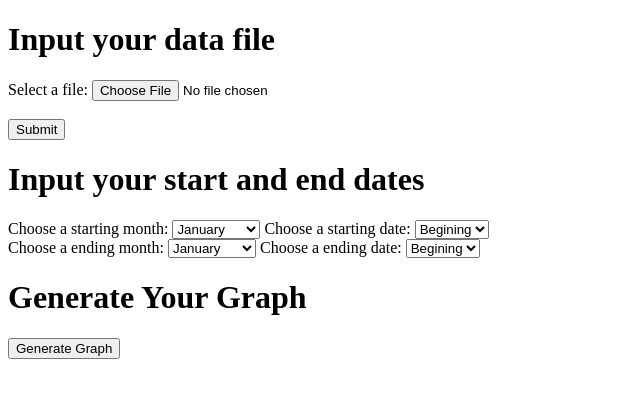
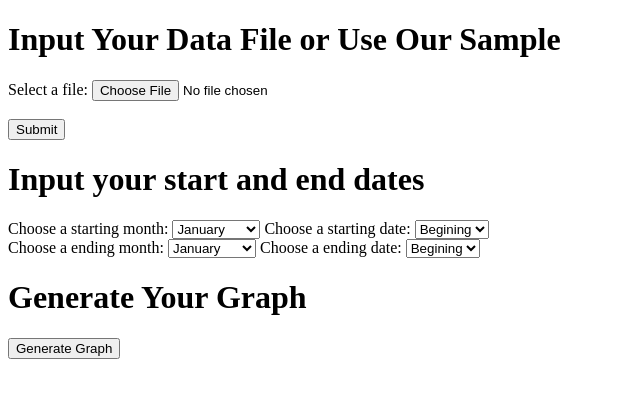
Before and after one commit to hwetsman/FreeStyleLibre_Graph, a Flask app: template templates/input.html in a window 1280 px wide. Shown: the top 398 px of the page, without its empty margins (0-640 px from the left). Run offline with Flask 3, Linux system fonts and the light colour scheme; the template is opened without the code that fills it, so the values that code supplies are empty.

```diff
--- a/templates/input.html
+++ b/templates/input.html
@@ -2,7 +2,7 @@
 <title>Input Your Data</title>
 <div class="file_input_section">
     <p>
-        <h1>Input your data file</h1>
+        <h1>Input Your Data File or Use Our Sample</h1>
     </p>
 
     <form>
```
